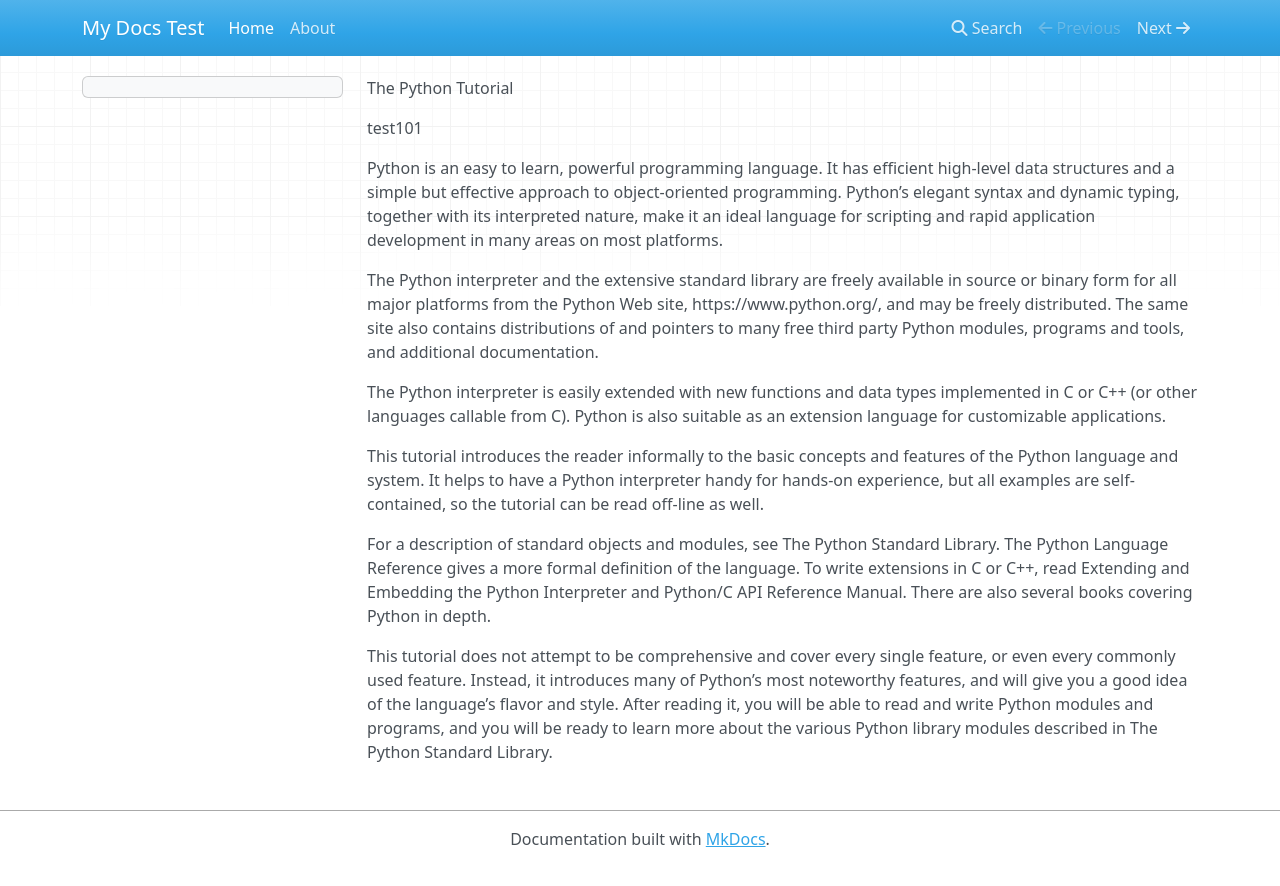
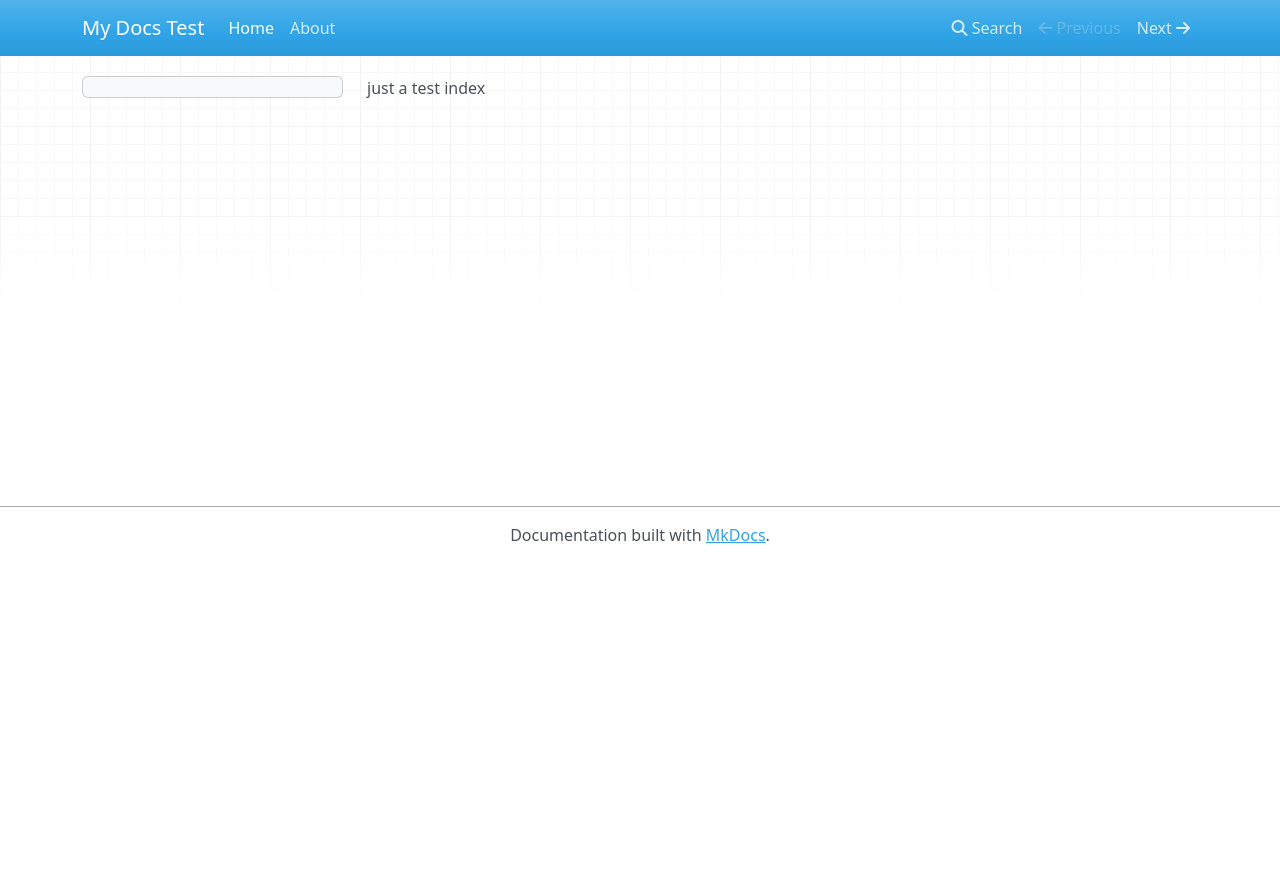
Before and after one commit to maplefu0602/test-gdcdocs, an MkDocs documentation site: the page built from docs/index.md, in a window 1280 px wide. Shown: the top 886 px of the page. Built offline with MkDocs 1.6.1, drawn with Linux system fonts in a browser that asks for light colours; nearby versions of some CDN libraries; old or Windows-style settings are respelled for this version of MkDocs.

Commit message:
Update index.md

```diff
--- a/docs/index.md
+++ b/docs/index.md
@@ -1,15 +1 @@
-The Python Tutorial
-
-test101
-
-Python is an easy to learn, powerful programming language. It has efficient high-level data structures and a simple but effective approach to object-oriented programming. Python’s elegant syntax and dynamic typing, together with its interpreted nature, make it an ideal language for scripting and rapid application development in many areas on most platforms.
-
-The Python interpreter and the extensive standard library are freely available in source or binary form for all major platforms from the Python Web site, https://www.python.org/, and may be freely distributed. The same site also contains distributions of and pointers to many free third party Python modules, programs and tools, and additional documentation.
-
-The Python interpreter is easily extended with new functions and data types implemented in C or C++ (or other languages callable from C). Python is also suitable as an extension language for customizable applications.
-
-This tutorial introduces the reader informally to the basic concepts and features of the Python language and system. It helps to have a Python interpreter handy for hands-on experience, but all examples are self-contained, so the tutorial can be read off-line as well.
-
-For a description of standard objects and modules, see The Python Standard Library. The Python Language Reference gives a more formal definition of the language. To write extensions in C or C++, read Extending and Embedding the Python Interpreter and Python/C API Reference Manual. There are also several books covering Python in depth.
-
-This tutorial does not attempt to be comprehensive and cover every single feature, or even every commonly used feature. Instead, it introduces many of Python’s most noteworthy features, and will give you a good idea of the language’s flavor and style. After reading it, you will be able to read and write Python modules and programs, and you will be ready to learn more about the various Python library modules described in The Python Standard Library.
+just a test index
```
